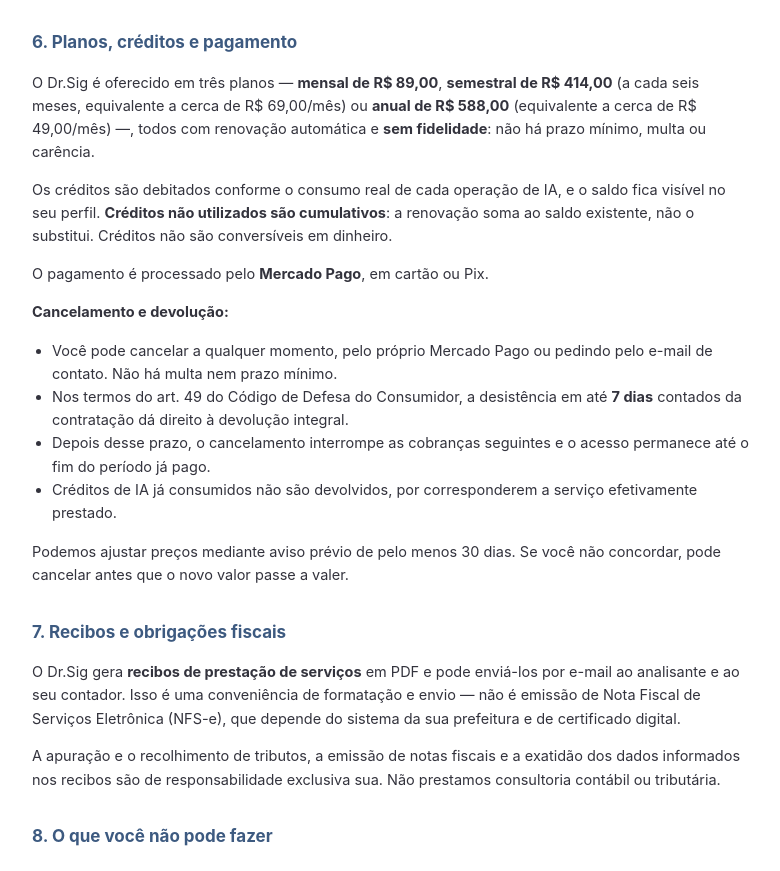
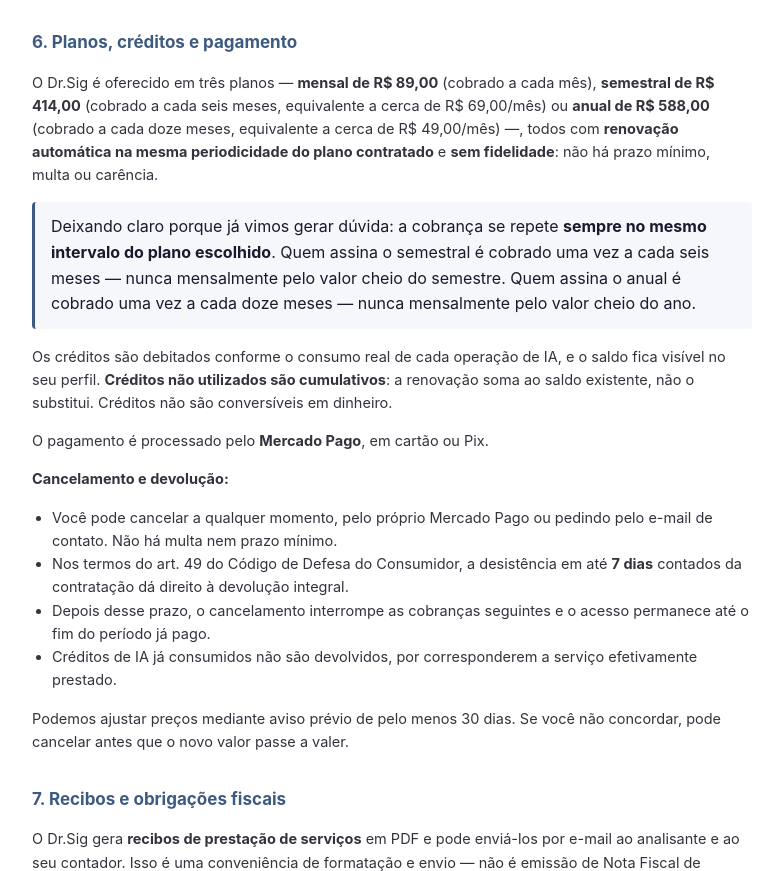
Before and after one commit to paulovsp/meu-app, a website: page docs/termos.html in a window 1280 px wide. Shown: the part 2252-3123 px from the top of the page, without its empty margins (248-1028 px from the left). Drawn offline with Linux system fonts and the light colour scheme.

Commit message:
Update termos.htmlEsclarece recorrência de cobrança por plano nos Termos de Uso

```diff
--- a/docs/termos.html
+++ b/docs/termos.html
@@ -157,12 +157,19 @@
 
 <h2>6. Planos, créditos e pagamento</h2>
 <p>
-O Dr.Sig é oferecido em três planos — <strong>mensal de R$ 89,00</strong>,
-<strong>semestral de R$ 414,00</strong> (a cada seis meses, equivalente a cerca de R$
-69,00/mês) ou <strong>anual de R$ 588,00</strong> (equivalente a cerca de R$ 49,00/mês) —,
-todos com renovação automática e <strong>sem fidelidade</strong>: não há prazo mínimo, multa
-ou carência.
+O Dr.Sig é oferecido em três planos — <strong>mensal de R$ 89,00</strong> (cobrado a cada
+mês), <strong>semestral de R$ 414,00</strong> (cobrado a cada seis meses, equivalente a
+cerca de R$ 69,00/mês) ou <strong>anual de R$ 588,00</strong> (cobrado a cada doze meses,
+equivalente a cerca de R$ 49,00/mês) —, todos com <strong>renovação automática na mesma
+periodicidade do plano contratado</strong> e <strong>sem fidelidade</strong>: não há prazo
+mínimo, multa ou carência.
 </p>
+<div class="destaque">
+Deixando claro porque já vimos gerar dúvida: a cobrança se repete <strong>sempre no mesmo
+intervalo do plano escolhido</strong>. Quem assina o semestral é cobrado uma vez a cada seis
+meses — nunca mensalmente pelo valor cheio do semestre. Quem assina o anual é cobrado uma vez
+a cada doze meses — nunca mensalmente pelo valor cheio do ano.
+</div>
 <p>
 Os créditos são debitados conforme o consumo real de cada operação de IA, e o saldo fica
 visível no seu perfil. <strong>Créditos não utilizados são cumulativos</strong>: a renovação
```
